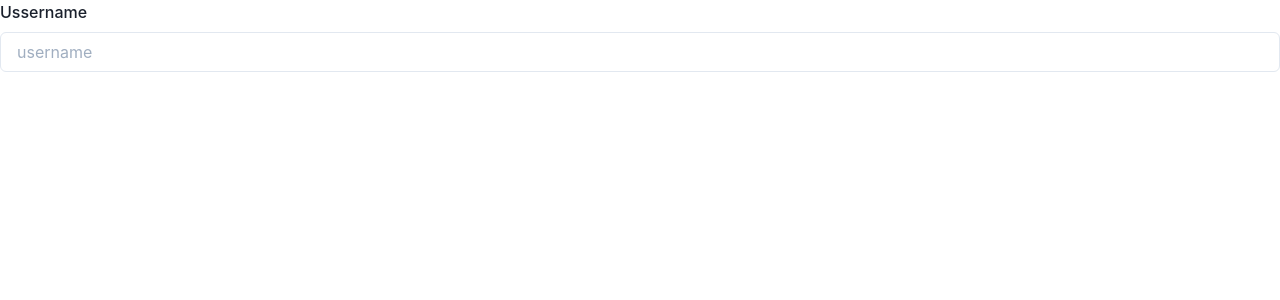
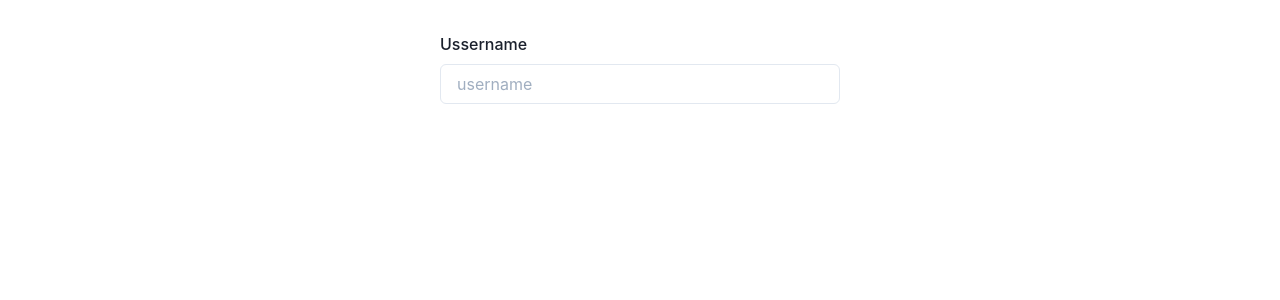
Before and after one commit to ericewold/unreddit-web, a Next.js app: page /register in a window 1280 px wide. Shown: the top 300 px of the page. Built offline with nearby package versions, Linux system fonts and the light colour scheme.

Commit message:
created and implemented Wrapper component

```diff
--- /dev/null
+++ b/src/components/Wrapper.tsx
@@ -0,0 +1,22 @@
+import { Box } from '@chakra-ui/react';
+import React from 'react';
+
+interface WrapperProps {
+  variant?: 'small' | 'regular';
+}
+
+export const Wrapper: React.FC<WrapperProps> = ({
+  children,
+  variant = 'regular'
+}) => {
+  return (
+    <Box
+      mt={8}
+      mx='auto'
+      maxW={variant === 'regular' ? '800px' : '400px'}
+      w='100%'
+    >
+      {children}
+    </Box>
+  );
+};
--- a/src/pages/register.tsx
+++ b/src/pages/register.tsx
@@ -6,11 +6,13 @@ import {
   Input,
   FormErrorMessage
 } from '@chakra-ui/react';
+import { Wrapper } from '../components/Wrapper';
 
 interface registerProps {}
 
 const register: React.FC<registerProps> = ({}) => {
   return (
+    <Wrapper variant='small'>
       <Formik
         initialValues={{ username: '', password: '' }}
         onSubmit={values => {
@@ -32,6 +34,7 @@ const register: React.FC<registerProps> = ({}) => {
           </Form>
         )}
       </Formik>
+    </Wrapper>
   );
 };
 
```
Lines whose indentation alone changed are shown as unchanged.
